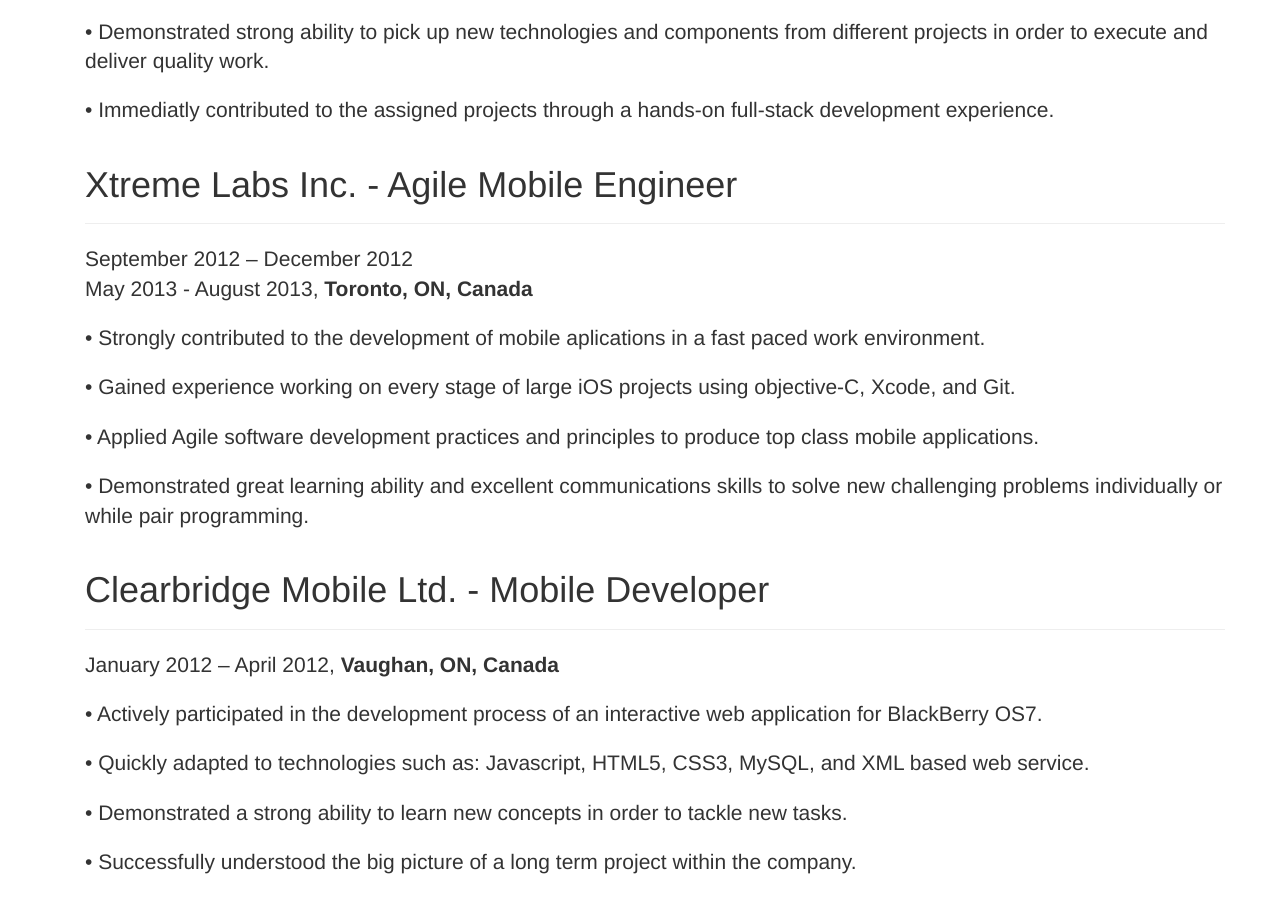
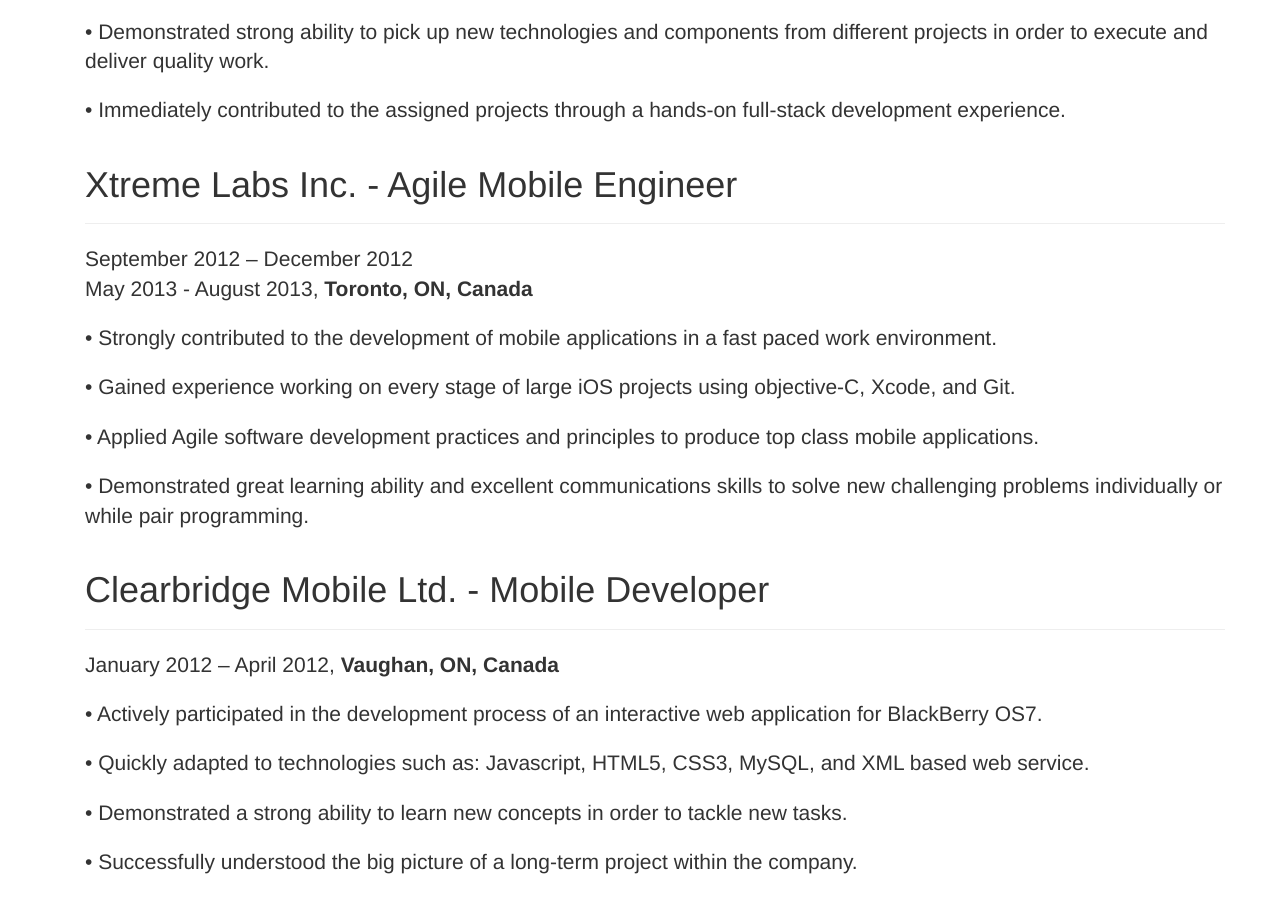
Before and after one commit to vcoste/mygithubpage, a plain HTML site: page work.html in a window 1280 px wide. Shown: the part 549-1446 px from the top of the page. Drawn offline with nearby package versions, Linux system fonts and the light colour scheme.

Commit message:
typos fixed and resume updated

```diff
--- a/work.html
+++ b/work.html
@@ -62,13 +62,13 @@
         <p class="lead">&#8226; Contributed in the software development process of several short-cycle projects in a fast pace agile team.</p>
         <p class="lead">&#8226; Developed web applications using: Javascript/HTML5/CSS3, Node.js, Python, PHP, Jenkins (Continuous Integration), Test Driven Development (TDD).</p>
         <p class="lead">&#8226; Demonstrated strong ability to pick up new technologies and components from different projects in order to execute and deliver quality work.</p>
-        <p class="lead">&#8226; Immediatly contributed to the assigned projects through a hands-on full-stack development experience.</p>
+        <p class="lead">&#8226; Immediately contributed to the assigned projects through a hands-on full-stack development experience.</p>
 
         <div class="page-header">
           <h1>Xtreme Labs Inc. - Agile Mobile Engineer</h1>
         </div>
         <p class="lead">September 2012 – December 2012</br>May 2013 - August 2013, <b>Toronto, ON, Canada </b></p>
-        <p class="lead">&#8226; Strongly contributed to the development of mobile aplications in a fast paced work environment.</p>
+        <p class="lead">&#8226; Strongly contributed to the development of mobile applications in a fast paced work environment.</p>
         <p class="lead">&#8226; Gained experience working on every stage of large iOS projects using objective-C, Xcode, and Git.</p>
         <p class="lead">&#8226; Applied Agile software development practices and principles to produce top class mobile applications.</p>
         <p class="lead">&#8226; Demonstrated great learning ability and excellent communications skills to solve new challenging problems individually or while pair programming.</p>
@@ -80,7 +80,7 @@
         <p class="lead">&#8226; Actively participated in the development process of an interactive web application for BlackBerry OS7.</p>
         <p class="lead">&#8226; Quickly adapted to technologies such as: Javascript, HTML5, CSS3, MySQL, and XML based web service.</p>
         <p class="lead">&#8226; Demonstrated a strong ability to learn new concepts in order to tackle new tasks.</p>
-        <p class="lead">&#8226; Successfully understood the big picture of a long term project within the company.</p>
+        <p class="lead">&#8226; Successfully understood the big picture of a long-term project within the company.</p>
       </div>
 
     </div> <!-- /container -->
```
Also changed, not shown: contact.html (+1 -0 lines), index.html (+1 -1 lines), 2 other files.
